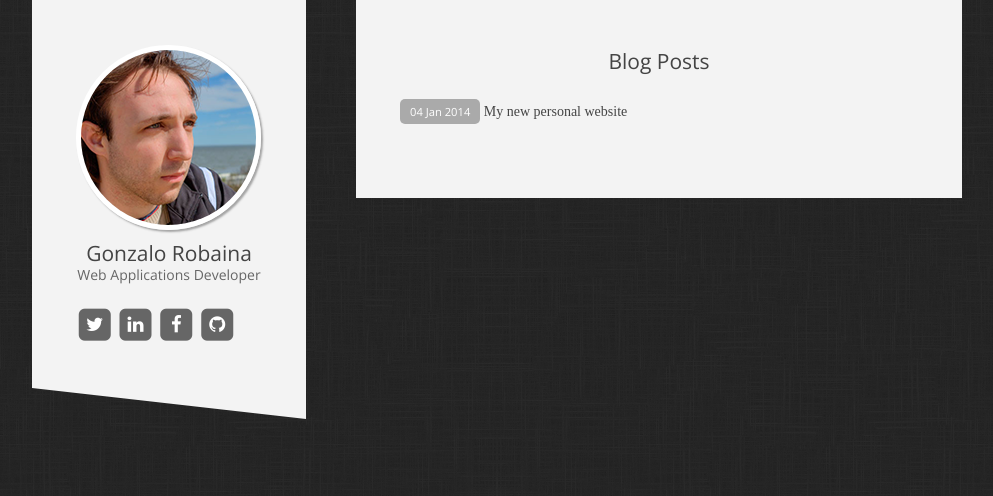
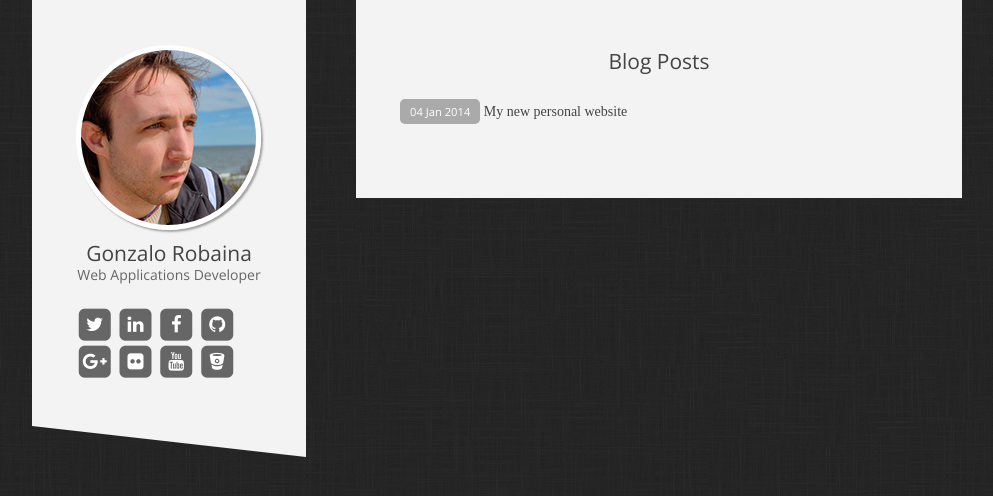
Before and after one commit to pepito2k/pepito2k.github.io, a Jekyll site: the page built from index.html, in a window 1280 px wide. Shown: the top 496 px of the page, without its empty margins (143-1136 px from the left). Built offline with Jekyll 4.4.1, drawn with Linux system fonts in a browser that asks for light colours; nearby versions of some CDN libraries; some web fonts are replaced; Markdown is read by kramdown in place of the engine named in the settings.

Commit message:
Add google+, flickr, youtube and bitbucket social links

```diff
--- a/_layouts/default.html
+++ b/_layouts/default.html
@@ -53,6 +53,26 @@
                           <i class="fa fa-square fa-stack-2x"></i>
                           <i class="fa fa-github fa-stack-1x fa-inverse"></i>
                         </span></a>
+                      <a href="https://plus.google.com/u/0/+GonzaloRobaina" title="Google+">
+                        <span class="fa-stack fa-lg">
+                          <i class="fa fa-square fa-stack-2x"></i>
+                          <i class="fa fa-google-plus fa-stack-1x fa-inverse"></i>
+                        </span></a>
+                      <a href="http://www.flickr.com/photos/gonzalo-robaina/" title="Flickr">
+                        <span class="fa-stack fa-lg">
+                          <i class="fa fa-square fa-stack-2x"></i>
+                          <i class="fa fa-flickr fa-stack-1x fa-inverse"></i>
+                        </span></a>
+                      <a href="http://www.youtube.com/user/pepito2k" title="Youtube">
+                        <span class="fa-stack fa-lg">
+                          <i class="fa fa-square fa-stack-2x"></i>
+                          <i class="fa fa-youtube fa-stack-1x fa-inverse"></i>
+                        </span></a>
+                      <a href="https://bitbucket.org/pepito2k" title="Bitbucket">
+                        <span class="fa-stack fa-lg">
+                          <i class="fa fa-square fa-stack-2x"></i>
+                          <i class="fa fa-bitbucket fa-stack-1x fa-inverse"></i>
+                        </span></a>
                     </div>
                 </hgroup>
                 <div class="triangle"></div>
```
